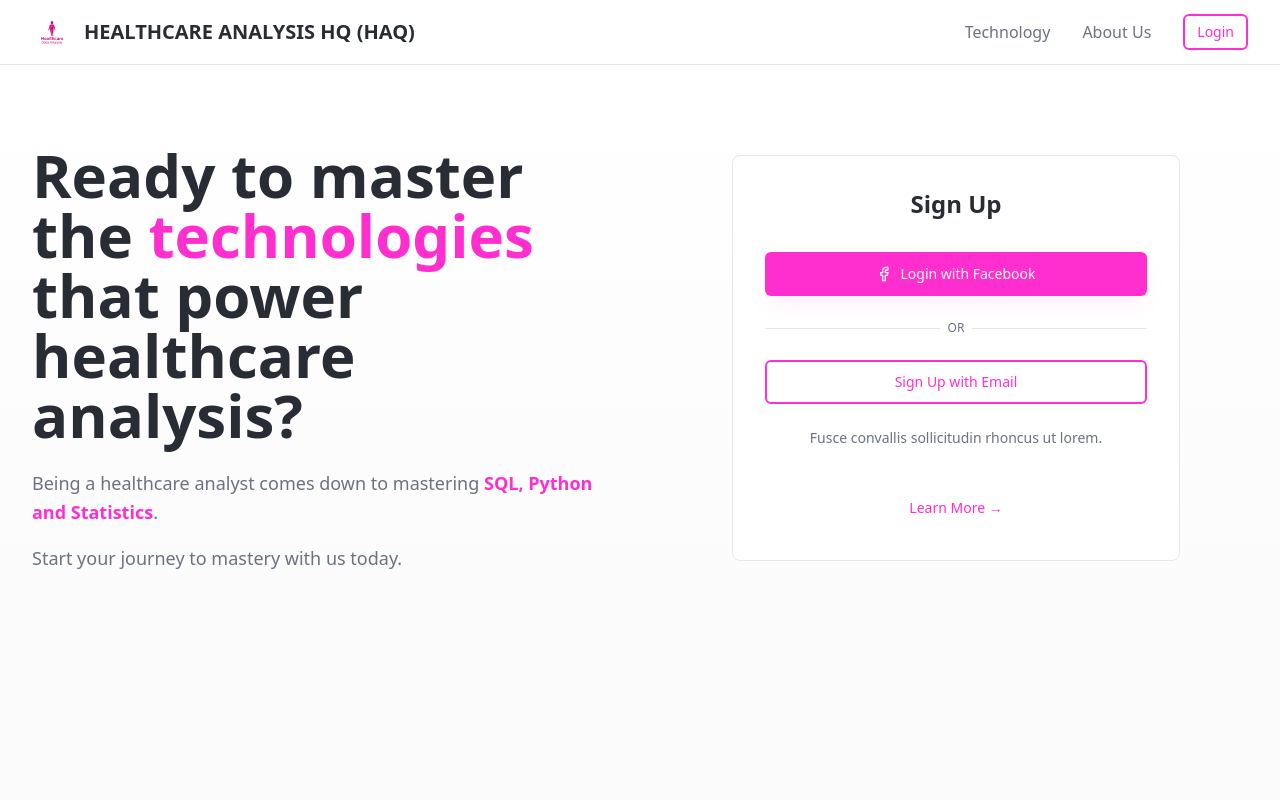
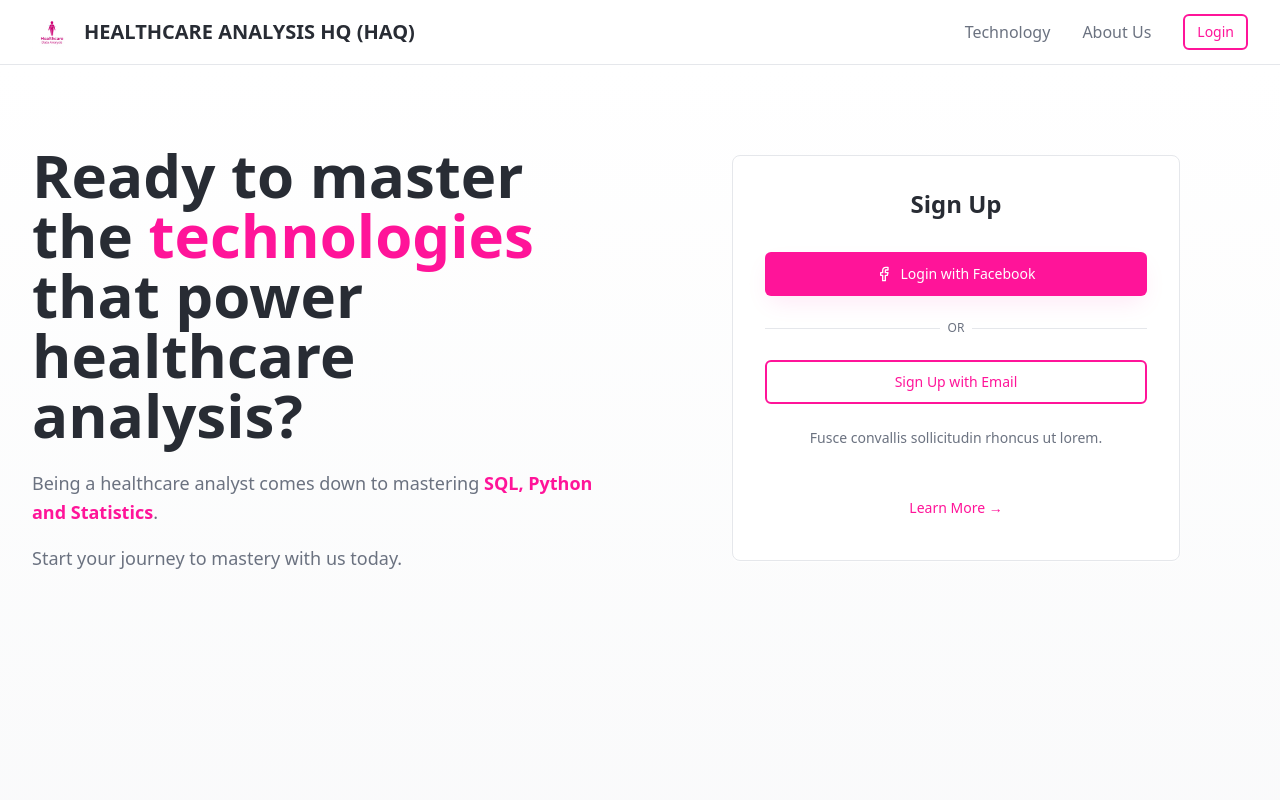
Before and after one commit to healthcareanalysis2025-ai/data-health-quest, a React (Vite) app: page / in a window 1280 px wide. Shown: the top 800 px of the page. Built offline with nearby package versions, Linux system fonts and the light colour scheme.

Commit message:
Match colors to screenshot
Update color palette to match the provided screenshots for a more professional and accurate visual representation.

```diff
--- a/src/index.css
+++ b/src/index.css
@@ -17,7 +17,7 @@ All colors MUST be HSL.
     --popover: 0 0% 100%;
     --popover-foreground: 220 13% 18%;
 
-    --primary: 314 100% 59%;
+    --primary: 326 100% 54%;
     --primary-foreground: 0 0% 100%;
 
     --secondary: 220 13% 96%;
@@ -26,7 +26,7 @@ All colors MUST be HSL.
     --muted: 220 13% 96%;
     --muted-foreground: 220 9% 46%;
 
-    --accent: 314 100% 59%;
+    --accent: 326 100% 54%;
     --accent-foreground: 0 0% 100%;
 
     --destructive: 0 84% 60%;
@@ -34,12 +34,12 @@ All colors MUST be HSL.
 
     --border: 220 13% 91%;
     --input: 220 13% 91%;
-    --ring: 314 100% 59%;
+    --ring: 326 100% 54%;
 
-    /* Custom design tokens for healthcare theme */
-    --healthcare-primary: 314 100% 59%;
-    --healthcare-light: 314 100% 95%;
-    --healthcare-accent: 314 85% 70%;
+    /* Custom design tokens for healthcare theme - Exact color match */
+    --healthcare-primary: 326 100% 54%;
+    --healthcare-light: 326 100% 97%;
+    --healthcare-accent: 326 85% 65%;
     --gray-50: 220 13% 98%;
     --gray-100: 220 13% 96%;
     --gray-200: 220 13% 91%;
```
